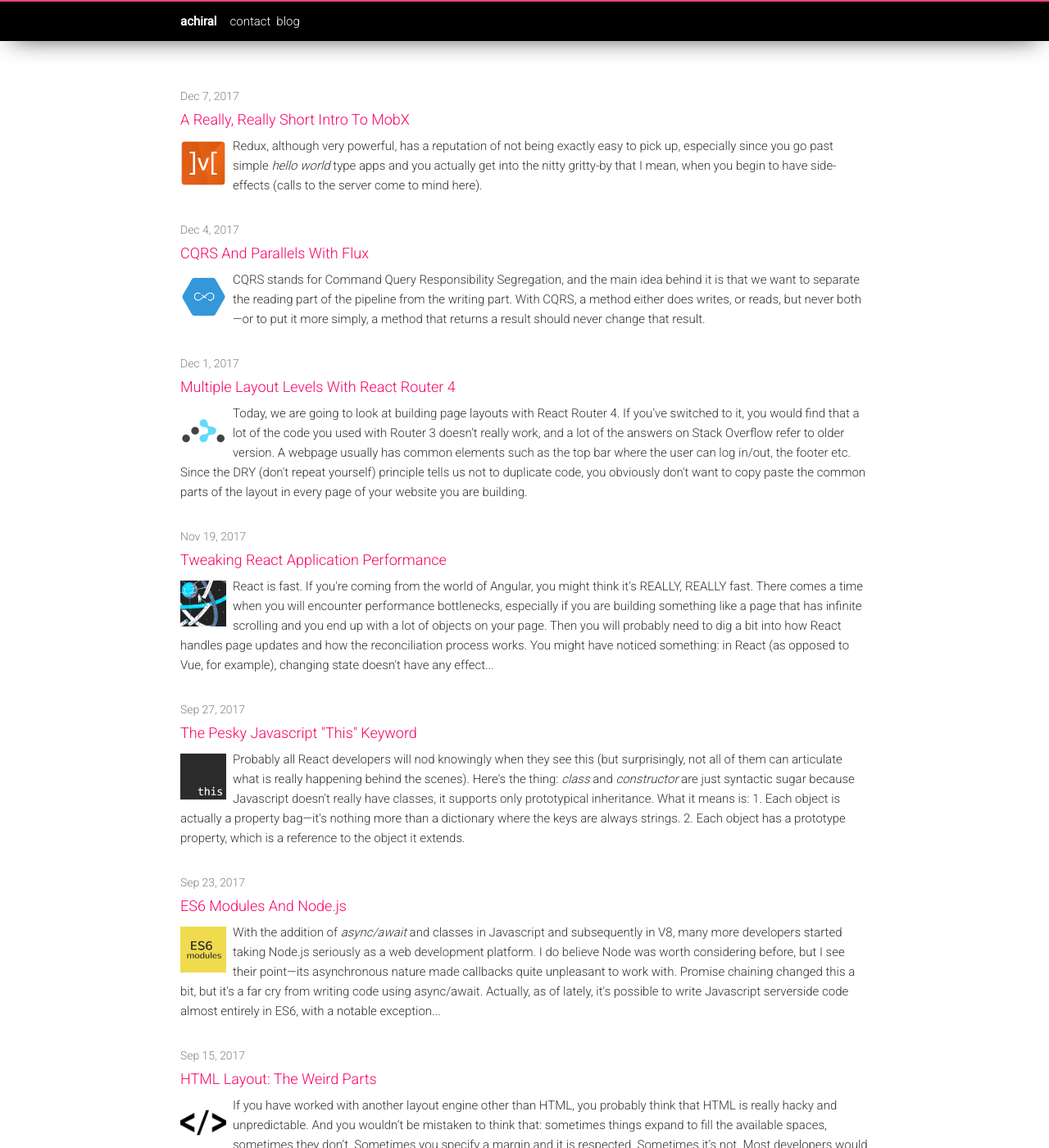
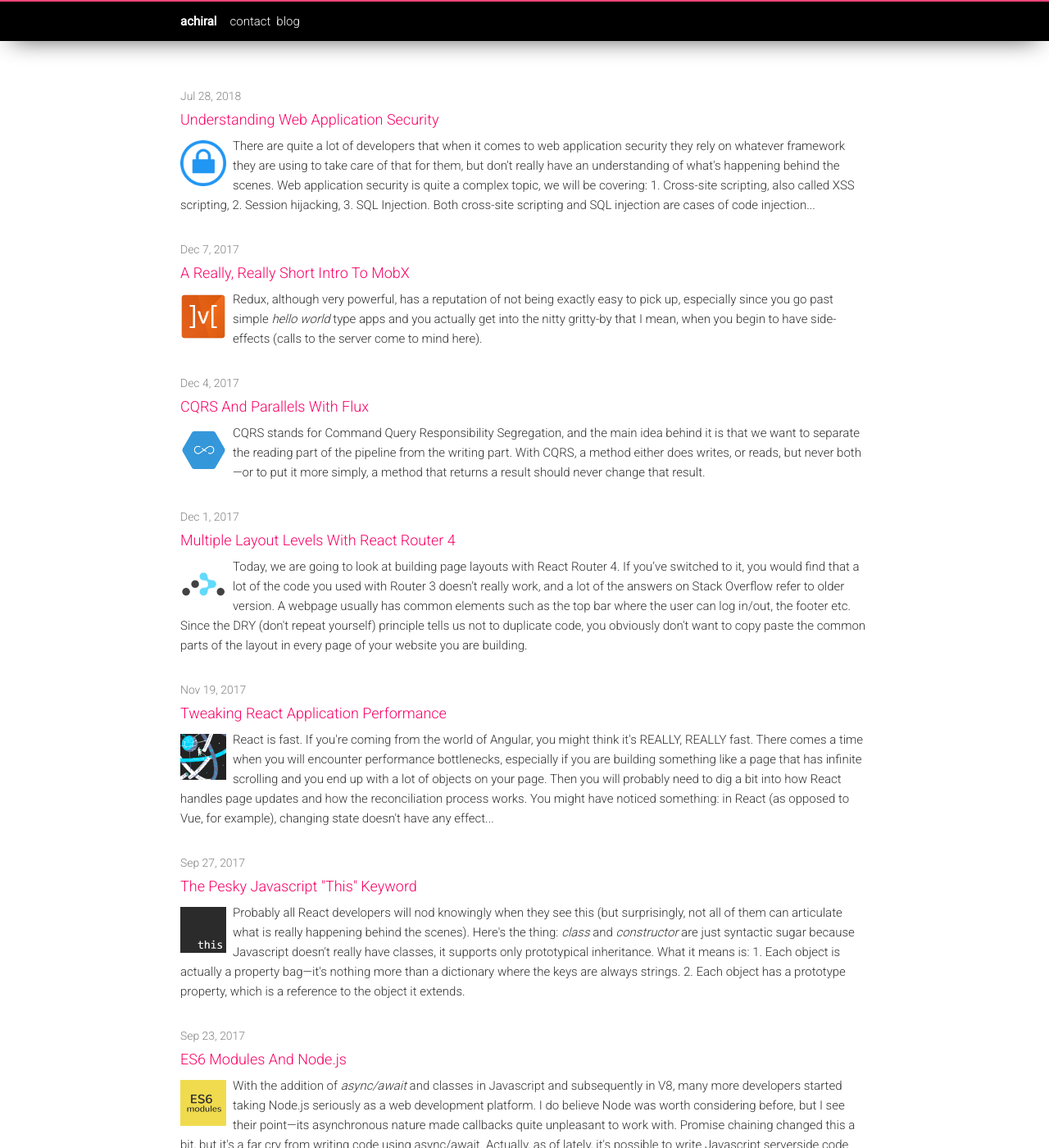
Before and after one commit to toaderflorin/eksia, a Jekyll site: the page built from blog.html, in a window 1280 px wide and 1400 px high. Shown: the whole window at 82% size. Built offline with Jekyll 4.4.1, drawn with Linux system fonts in a browser that asks for light colours; nearby versions of some CDN libraries; some of the changed text lies outside the part shown.

Commit message:
Changed date on article.

```diff
--- a/_posts/2017-09-13-web-security.markdown
+++ b/_posts/2018-07-25-web-security.markdown
@@ -1,7 +1,7 @@
 ---
 layout: post
 title:  "Understanding Web Application Security"
-date:   2017-09-13 09:39:37 +0300
+date:   2018-07-28 09:39:37 +0300
 description: "
 There are quite a lot of developers that when it comes to web application security they rely on whatever framework they are using to take care of that for them, but don't really have an understanding of what's happening behind the scenes. Web application security is quite a complex topic, we will be covering: 1. Cross-site scripting, also called XSS scripting, 2. Session hijacking, 3. SQL Injection. Both cross-site scripting and SQL injection are cases of code injection...
 "
```
